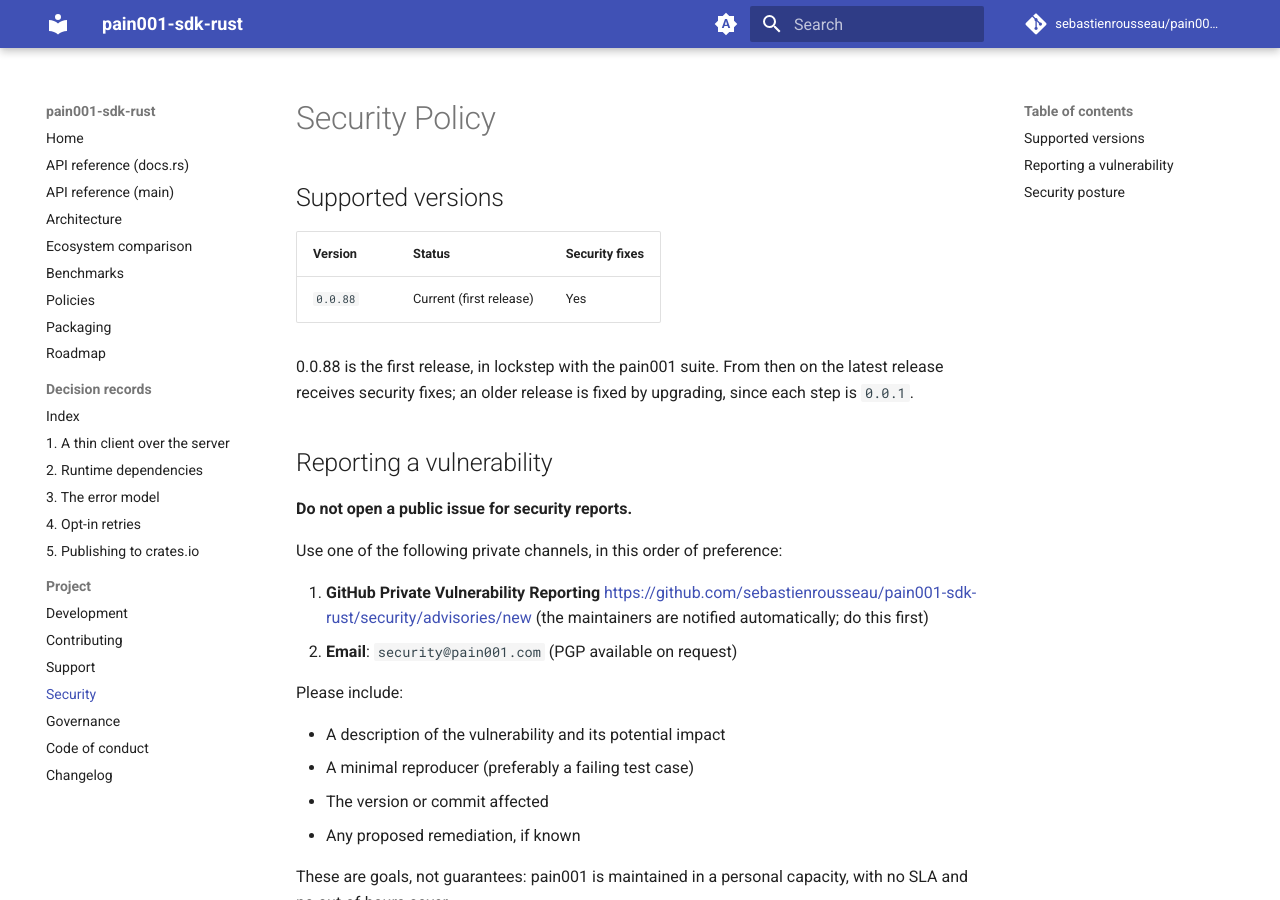
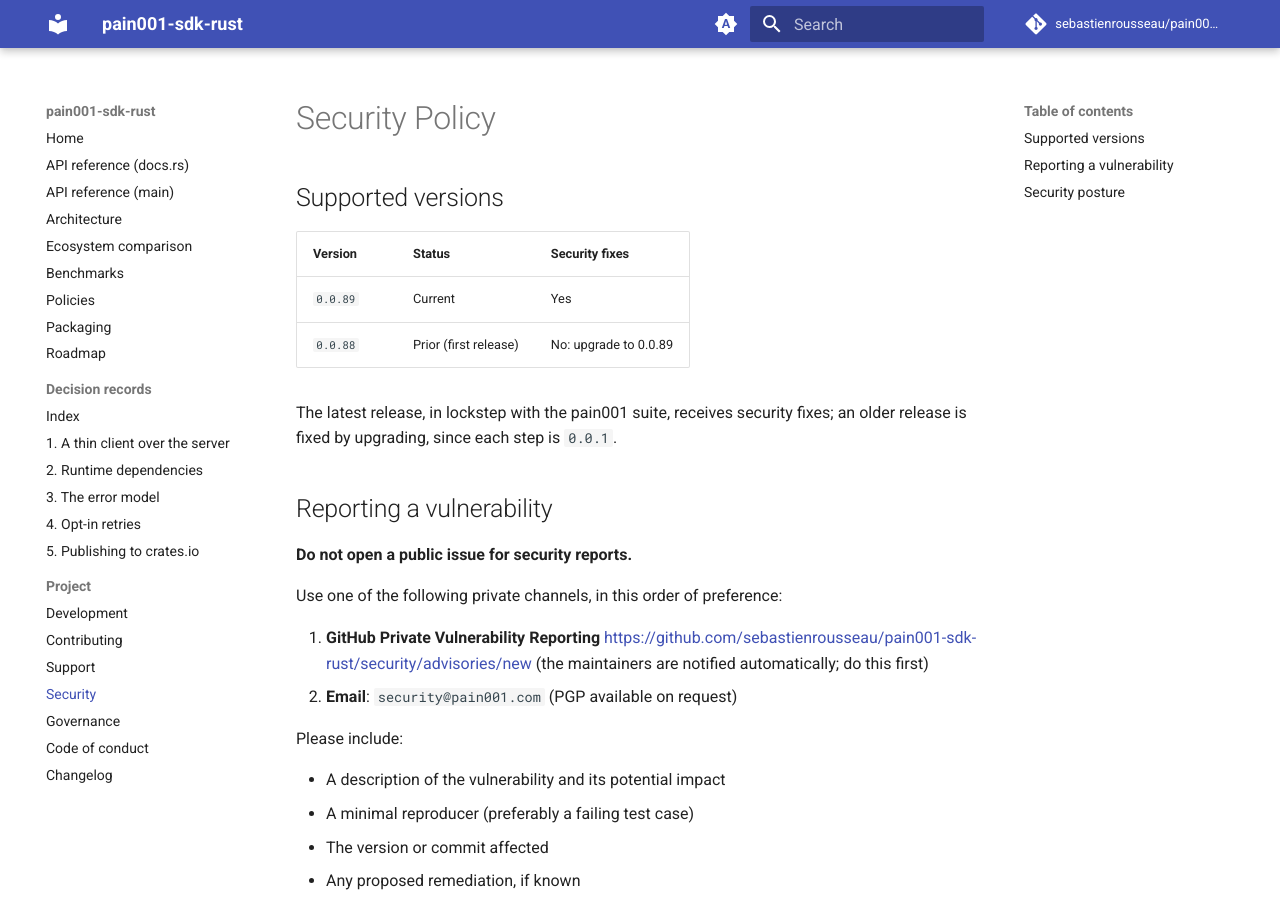
Before and after one commit to sebastienrousseau/pain001-sdk-rust, an MkDocs documentation site: the page built from docs/project/security.md, in a window 1280 px wide and 900 px high. Built offline with MkDocs 1.6.1 and Material for MkDocs 9.7.7, drawn with Linux system fonts in a browser that asks for light colours; comment, search, counter and statistics services are not loaded.

Commit message:
chore: move every version restatement to 0.0.89
The maintainer authorised the suite's 0.0.89 release, so the crate
version moves one step with it: Cargo.toml, the root package in both
lockfiles, CITATION.cff, the SECURITY.md and SUPPORT.md support tables
(0.0.89 current, 0.0.88 listed as the prior release), the README and
manual install snippets, the bug report placeholders, the KEYS.asc
verify-tag example and the packaging guide's download and verify
commands.

The lockfile changes are the root package's own version line only; no
dependency moved. scripts/verify-release-versions reports every
restatement at 0.0.89.

Assisted-by: Claude Code:claude-opus-5-5
Co-Authored-By: Claude Opus 5.5 <noreply@anthropic.com>
Signed-off-by: Sebastien Rousseau <sebastienrousseau@users.noreply.github.com>

```diff
--- a/Cargo.toml
+++ b/Cargo.toml
@@ -1,7 +1,7 @@
 # SPDX-License-Identifier: Apache-2.0 OR MIT
 [package]
 name = "pain001-sdk"
-version = "0.0.88"
+version = "0.0.89"
 edition = "2021"
 rust-version = "1.85"
 description = "Typed blocking client for the pain001 REST API (ISO 20022 pain.001 and pain.008)"
--- a/SECURITY.md
+++ b/SECURITY.md
@@ -6,11 +6,12 @@
 
 | Version | Status | Security fixes |
 | :--- | :--- | :--- |
-| `0.0.88` | Current (first release) | Yes |
+| `0.0.89` | Current | Yes |
+| `0.0.88` | Prior (first release) | No: upgrade to 0.0.89 |
 
-0.0.88 is the first release, in lockstep with the pain001 suite. From
-then on the latest release receives security fixes; an older release is
-fixed by upgrading, since each step is `0.0.1`.
+The latest release, in lockstep with the pain001 suite, receives
+security fixes; an older release is fixed by upgrading, since each step
+is `0.0.1`.
 
 ## Reporting a vulnerability
 
```
Also changed, not shown: CHANGELOG.md (+4 -0 lines), README.md (+1 -1 lines), SUPPORT.md (+2 -1 lines), docs/index.md (+1 -1 lines), docs/packaging.md (+5 -5 lines), 5 other files.
